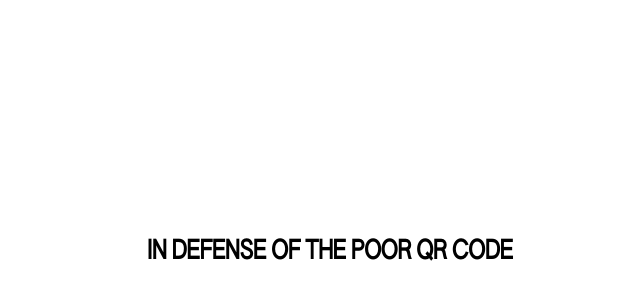
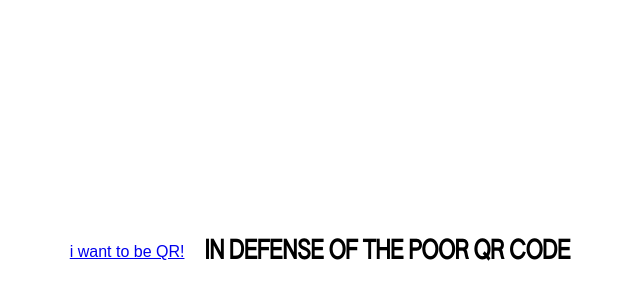
Before and after one commit to imberlyk/QRs, a plain HTML site: page index.html in a window 1280 px wide. Shown: the part 148-448 px from the top of the page, without its empty margins (310-950 px from the left). Drawn offline with Linux system fonts and the light colour scheme.

Commit message:
CXVXCVXCVX

```diff
--- a/index.html
+++ b/index.html
@@ -7,6 +7,7 @@
     <link href="style.css" rel="stylesheet">
 </head>
 <body>
+  <a href="qrworld.html">i want to be QR!</a>
   <h1> IN DEFENSE OF THE POOR QR CODE</h1>
 <script src="script.js" type="text/javascript"></script>
 </body>
```
